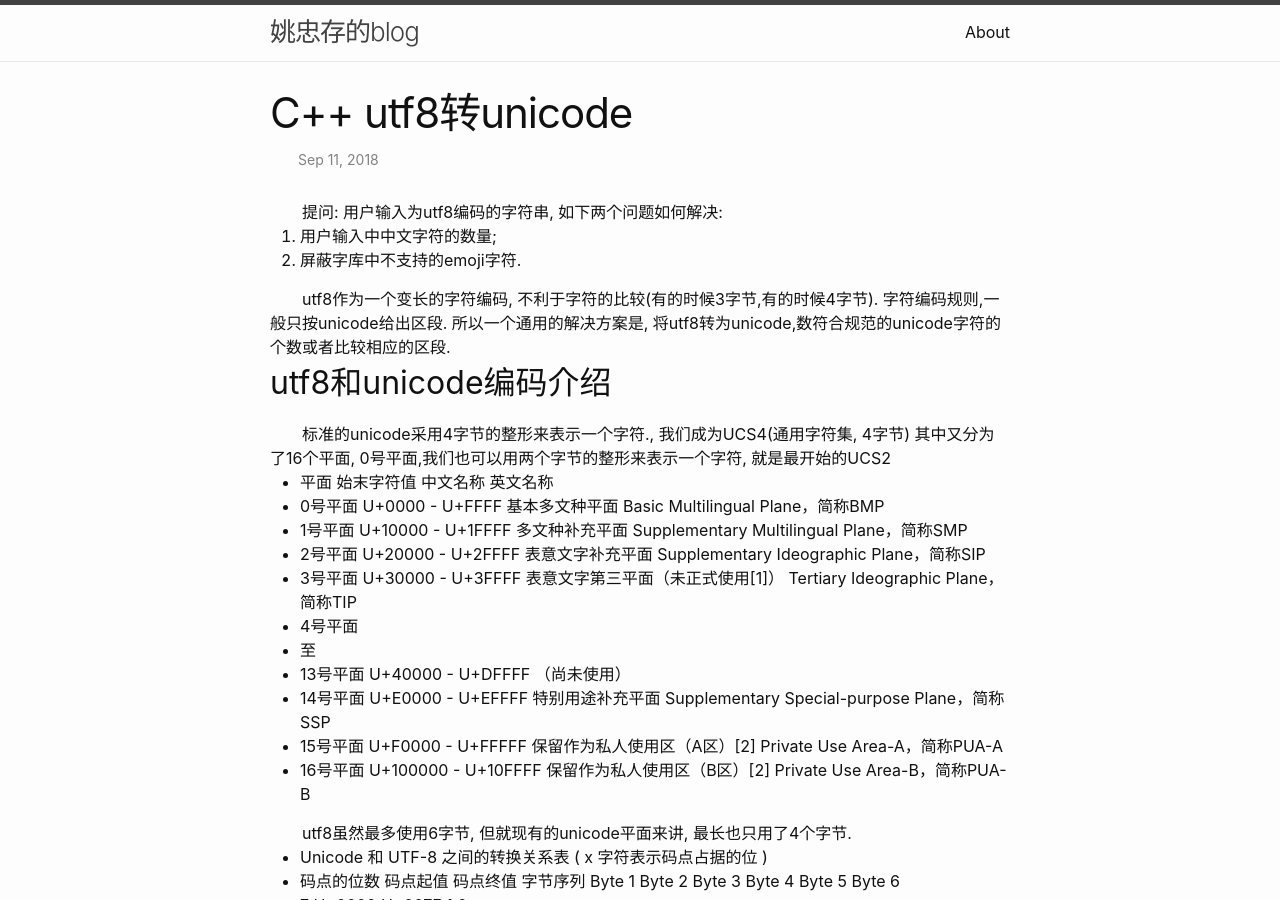
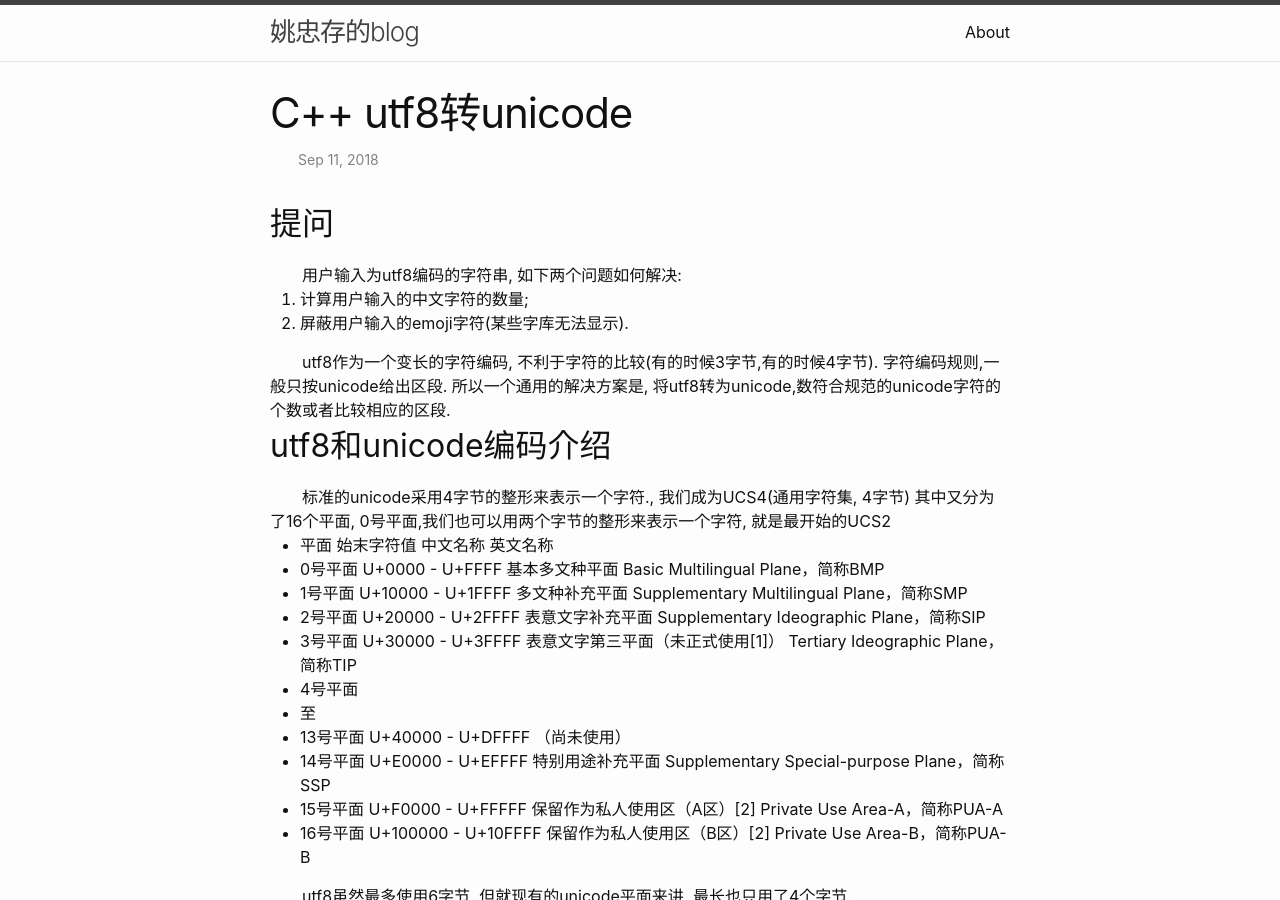
Before and after one commit to yaozhongcun/yaozhongcun.github.io, a Jekyll site: the page built from _posts/2018-09-15-tech-c-codec.markdown, in a window 1280 px wide and 900 px high. Built offline with Jekyll 4.4.1, drawn with Linux system fonts in a browser that asks for light colours.

Commit message:
Update 2018-09-15-tech-c-codec.markdown

```diff
--- a/_posts/2018-09-15-tech-c-codec.markdown
+++ b/_posts/2018-09-15-tech-c-codec.markdown
@@ -5,9 +5,10 @@ date:   2018-09-11 08:14:12 +0800
 categories: 技术
 ---
 
-提问: 用户输入为utf8编码的字符串, 如下两个问题如何解决:
-1. 用户输入中中文字符的数量;
-2. 屏蔽字库中不支持的emoji字符.
+## 提问
+用户输入为utf8编码的字符串, 如下两个问题如何解决:
+1. 计算用户输入的中文字符的数量;
+2. 屏蔽用户输入的emoji字符(某些字库无法显示).
 
 utf8作为一个变长的字符编码, 不利于字符的比较(有的时候3字节,有的时候4字节).
 字符编码规则,一般只按unicode给出区段.
```
